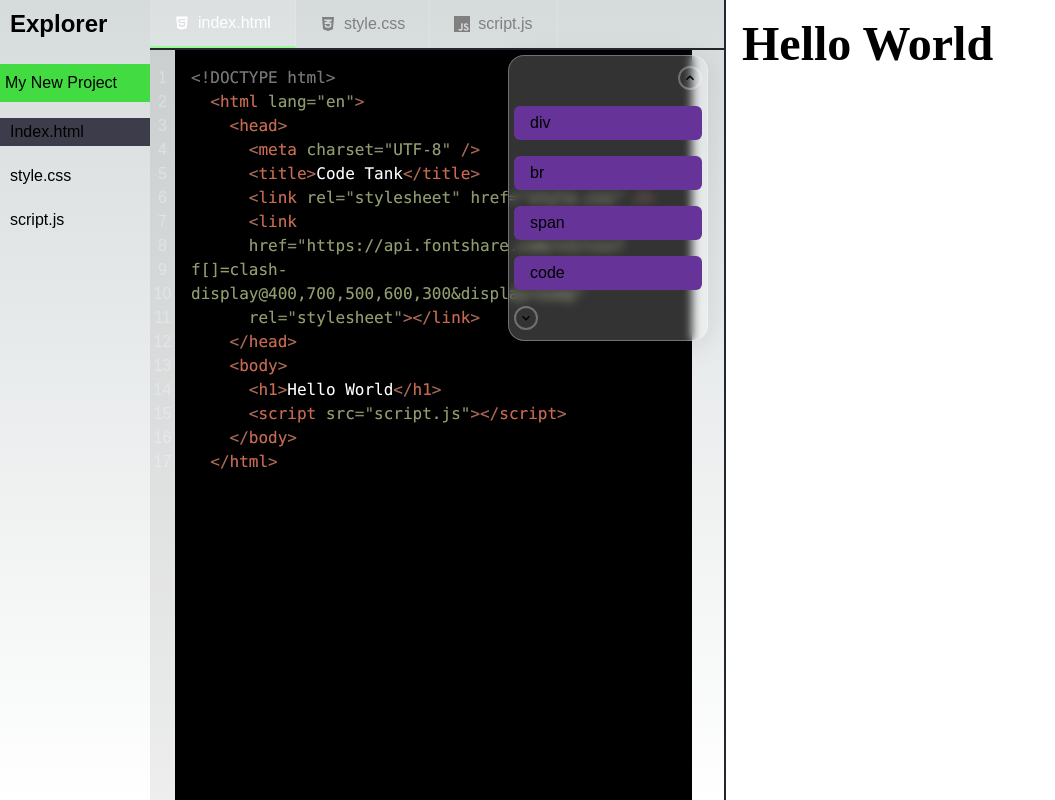
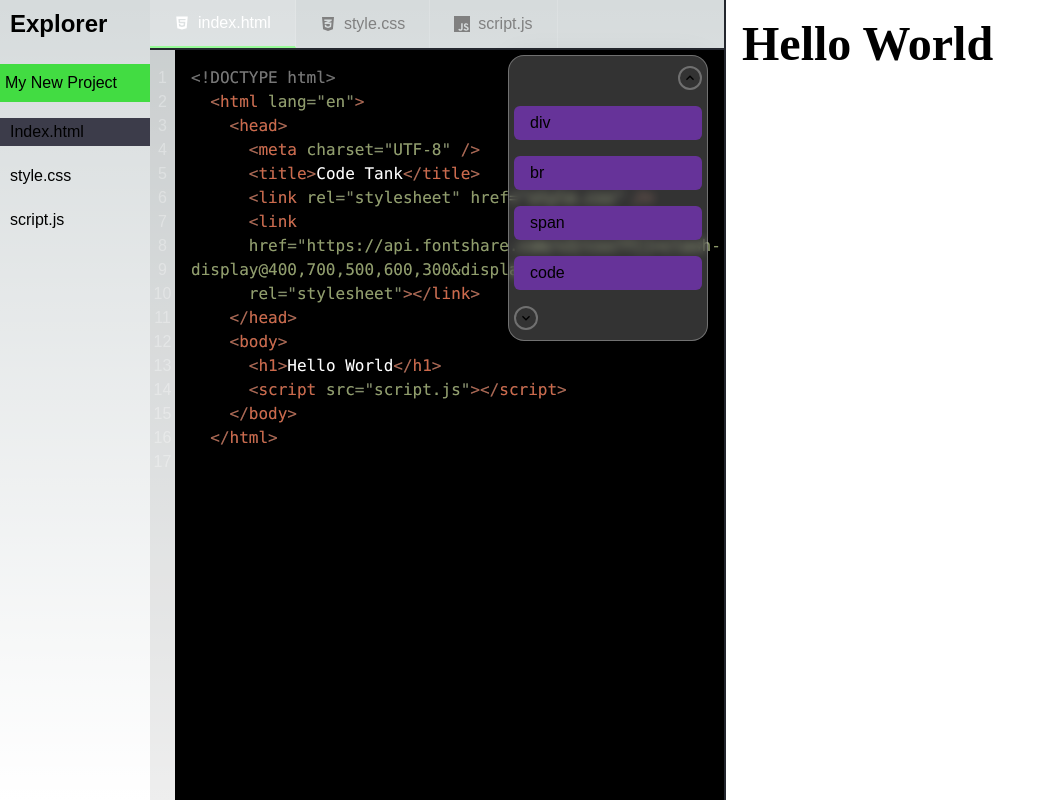
Before and after one commit to temidayo-falomo/codetank, a Next.js app: page /editor in a window 1280 px wide. Shown: the whole page, without its empty margins (0-1055 px from the left). Built offline with nearby package versions, Linux system fonts and the light colour scheme; a small style sheet from the web is missing; a web font is replaced by a local one.

Commit message:
fix: Chaged ridiculously high Z-index value of caret div

```diff
--- a/src/styles/globals.css
+++ b/src/styles/globals.css
@@ -270,7 +270,7 @@ pre[class*="language-"]::selection {
   top: 0;
   left: 25px;
   right: 0;
-  width: 90%;
+  width: 100%;
   height: 100%;
   padding: 1rem;
   border: none;
@@ -380,7 +380,7 @@ textarea {
   position: absolute;
   width: 200px;
   min-height: 80px;
-  z-index: 99999999999999999999999;
+  z-index: 99999999;
   /* From https://css.glass */
   background: rgba(255, 255, 255, 0.2);
   border-radius: 16px;
```
